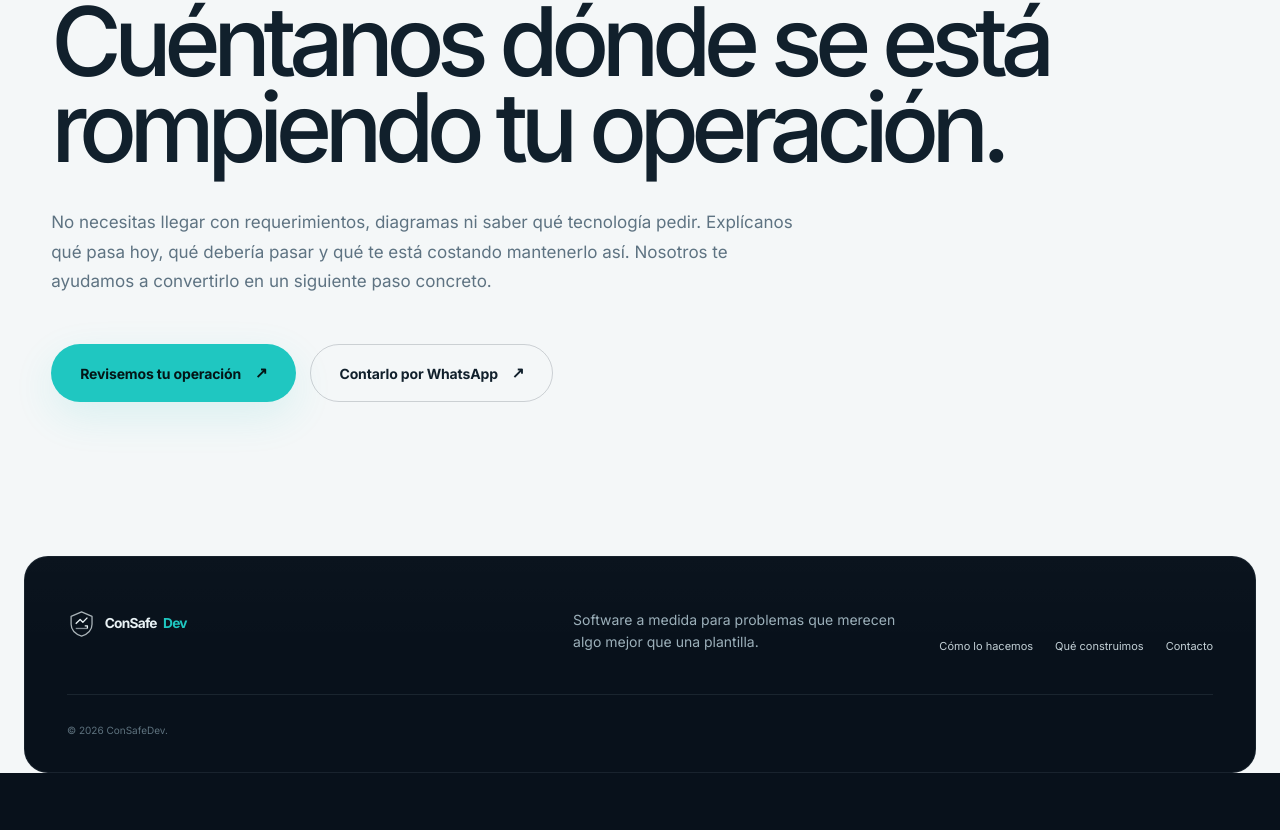
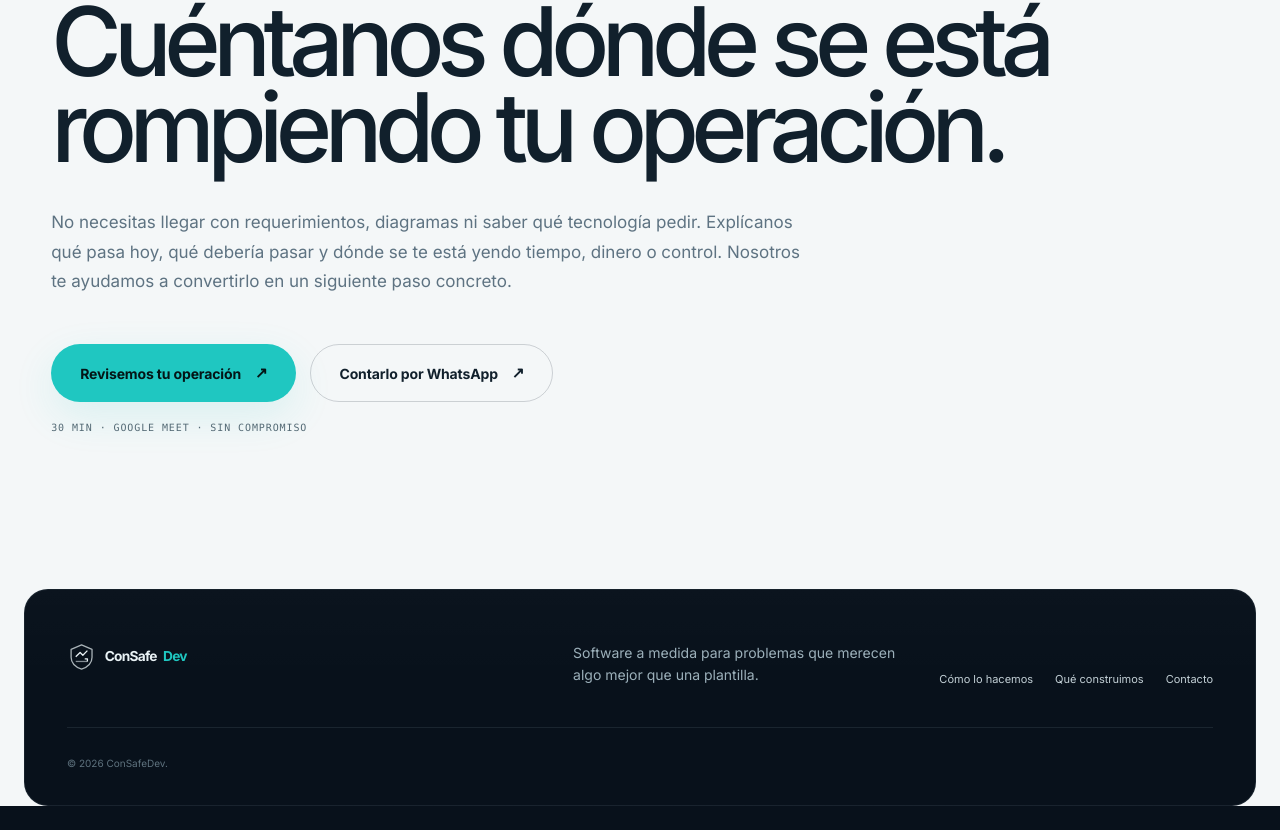
Before and after one commit to DevDanielAlcazar/consafedev, a Next.js app: page / in a window 1280 px wide. Shown: the part 8776-9606 px from the top of the page. Before the commit the page ends 9573 px from the top, so only its background shows below. Built offline with nearby package versions, Linux system fonts and the light colour scheme; no server answers.

Commit message:
feat: wire production conversion channels

```diff
--- a/app/globals.css
+++ b/app/globals.css
@@ -3551,3 +3551,24 @@ button:focus-visible {
     font-size: 23px;
   }
 }
+
+
+/* Build 05.1 — Conversion wiring ------------------------------------------ */
+
+.contact-section__microcopy {
+  margin: 18px 0 0;
+  color: #536974;
+  font-family: ui-monospace, SFMono-Regular, Menlo, monospace;
+  font-size: 10px;
+  font-weight: 500;
+  line-height: 1.5;
+  letter-spacing: 0.09em;
+  text-transform: uppercase;
+}
+
+@media (max-width: 740px) {
+  .contact-section__microcopy {
+    margin-top: 16px;
+    font-size: 9px;
+  }
+}
--- a/components/consafedev/contact-section.tsx
+++ b/components/consafedev/contact-section.tsx
@@ -17,7 +17,7 @@ export function ContactSection() {
         <p className="eyebrow">Empecemos por el problema</p>
         <h2 id="contact-title">Cuéntanos dónde se está rompiendo tu operación.</h2>
         <p>
-          No necesitas llegar con requerimientos, diagramas ni saber qué tecnología pedir. Explícanos qué pasa hoy, qué debería pasar y qué te está costando mantenerlo así. Nosotros te ayudamos a convertirlo en un siguiente paso concreto.
+          No necesitas llegar con requerimientos, diagramas ni saber qué tecnología pedir. Explícanos qué pasa hoy, qué debería pasar y dónde se te está yendo tiempo, dinero o control. Nosotros te ayudamos a convertirlo en un siguiente paso concreto.
         </p>
       </div>
 
@@ -26,7 +26,7 @@ export function ContactSection() {
           className="button button--primary button--large"
           href={bookingHref}
           target={bookingExternal ? "_blank" : undefined}
-          rel={bookingExternal ? "noreferrer" : undefined}
+          rel={bookingExternal ? "noopener noreferrer" : undefined}
           data-booking-configured={siteConfig.bookingUrl ? "true" : "false"}
         >
           Revisemos tu operación
@@ -38,13 +38,17 @@ export function ContactSection() {
             className="button button--outline button--large"
             href={siteConfig.whatsappUrl}
             target={whatsappExternal ? "_blank" : undefined}
-            rel={whatsappExternal ? "noreferrer" : undefined}
+            rel={whatsappExternal ? "noopener noreferrer" : undefined}
           >
             Contarlo por WhatsApp
             <span aria-hidden="true">↗</span>
           </a>
         ) : null}
       </div>
+
+      <p className="contact-section__microcopy">
+        30 min · Google Meet · Sin compromiso
+      </p>
 
       {!siteConfig.bookingUrl && process.env.NODE_ENV !== "production" ? (
         <p className="contact-section__config-hint">
--- a/lib/consafedev/site-config.ts
+++ b/lib/consafedev/site-config.ts
@@ -1,6 +1,12 @@
+const defaultBookingUrl = "https://calendar.app.google/3Pxeo6XGicJLxSgL9";
+const defaultWhatsappUrl =
+  "https://wa.me/524775694198?text=Hola%20ConSafeDev%2C%20vi%20su%20sitio%20y%20quiero%20platicarles%20sobre%20un%20problema%20en%20mi%20operaci%C3%B3n.";
+
 export const siteConfig = {
-  bookingUrl: process.env.NEXT_PUBLIC_CONSAFEDEV_BOOKING_URL?.trim() ?? "",
-  whatsappUrl: process.env.NEXT_PUBLIC_CONSAFEDEV_WHATSAPP_URL?.trim() ?? "",
+  bookingUrl:
+    process.env.NEXT_PUBLIC_CONSAFEDEV_BOOKING_URL?.trim() || defaultBookingUrl,
+  whatsappUrl:
+    process.env.NEXT_PUBLIC_CONSAFEDEV_WHATSAPP_URL?.trim() || defaultWhatsappUrl,
 } as const;
 
 export function configuredHref(value: string, fallback = "#contacto") {
```
Also changed, not shown: 1 other file (tests, documents, lock files or other folders).
